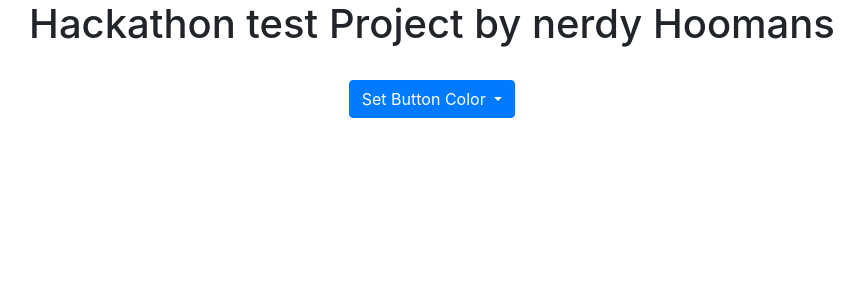
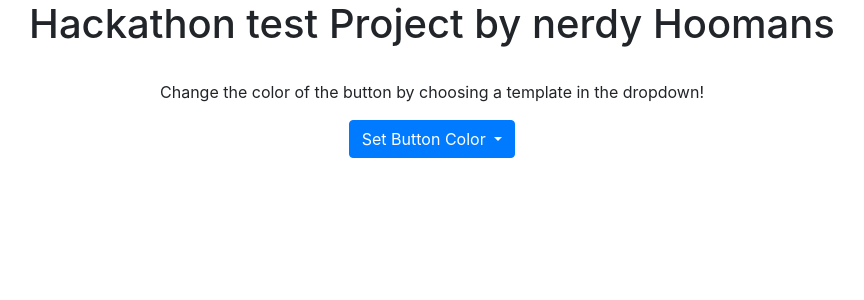
Before and after one commit to dheerajhyper69/hackathon-test, a React (Create React App) app: page / in a window 1280 px wide. Shown: the top 300 px of the page, without its empty margins (208-1072 px from the left). Built offline with nearby package versions, Linux system fonts and the light colour scheme.

Commit message:
writing stuff

```diff
--- a/src/App.js
+++ b/src/App.js
@@ -18,6 +18,7 @@ class App extends React.Component {
       <div className="App">
         <h1>Hackathon test Project by nerdy Hoomans</h1>
         <br />
+        <p>Change the color of the button by choosing a template in the dropdown!</p>
         <DropdownButton
           title="Set Button Color "
           onSelect={this.handleSelect}
```
